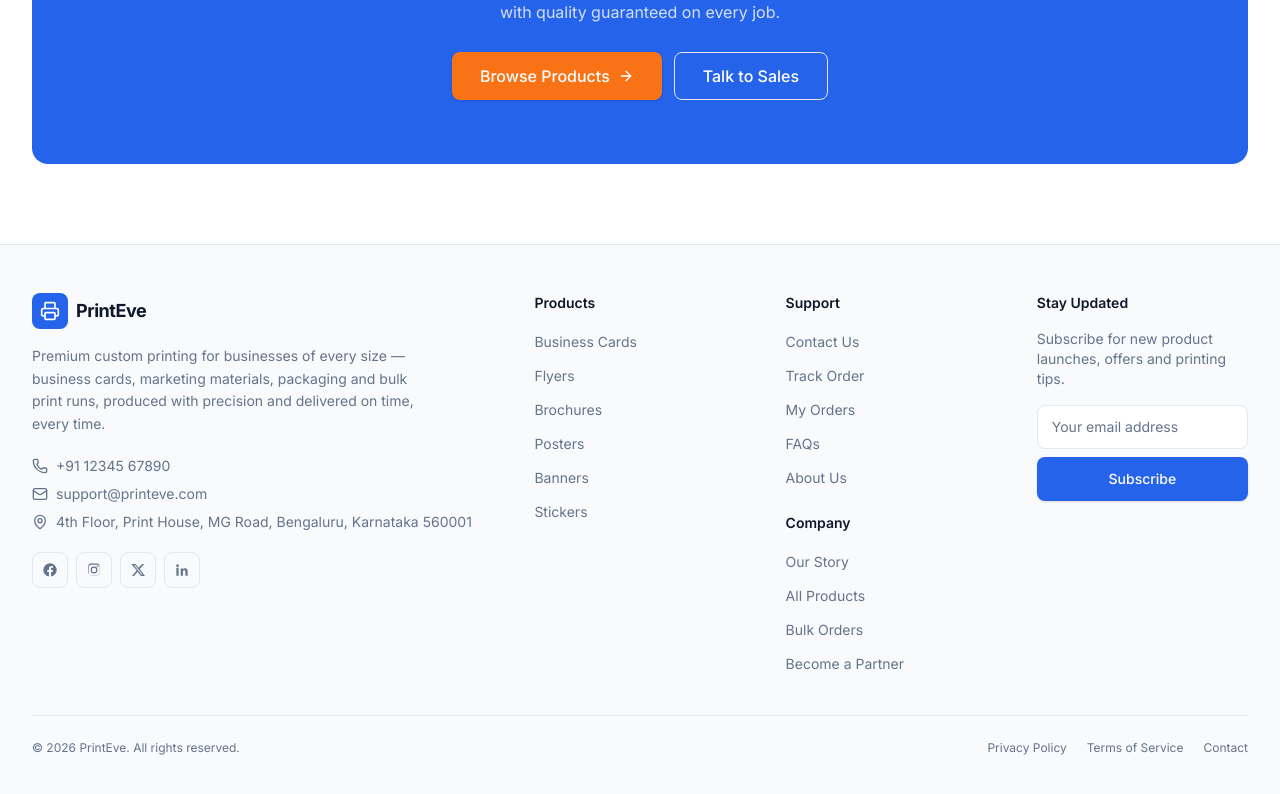
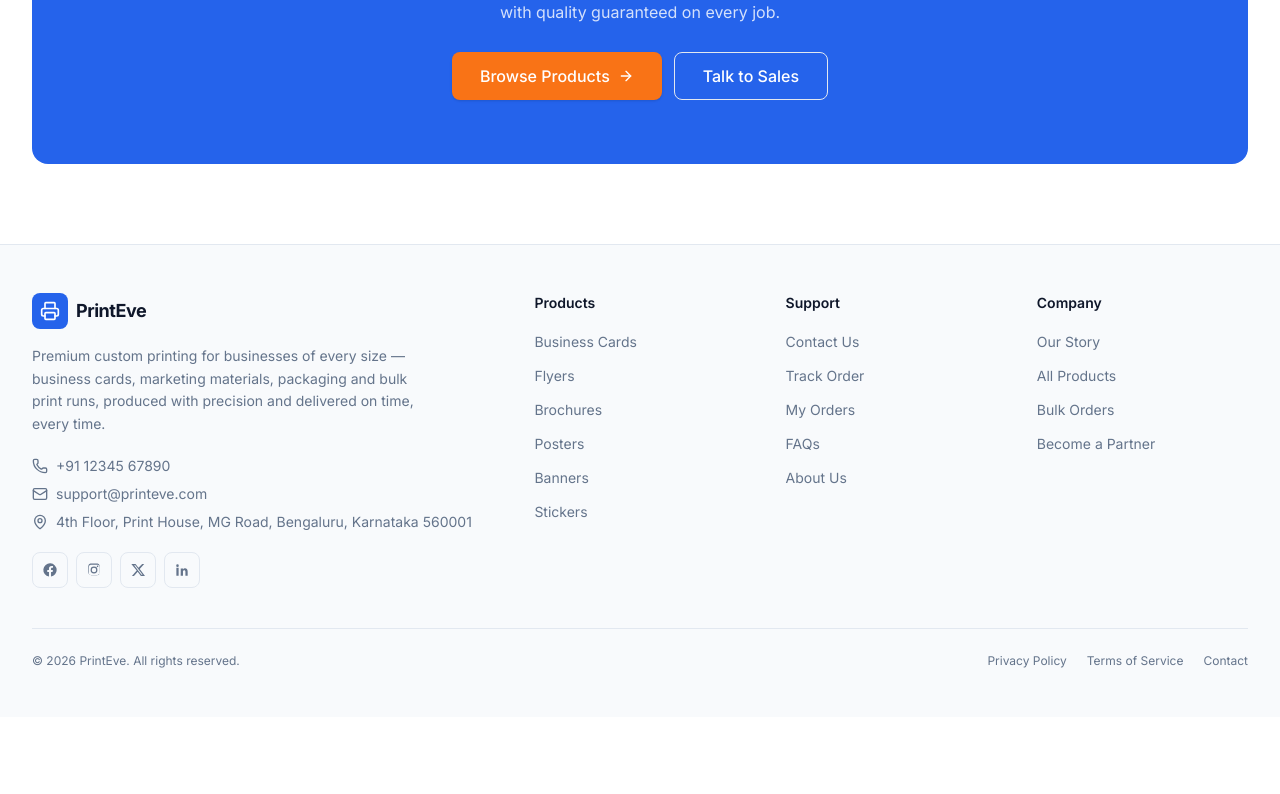
Before and after one commit to tarangsachaniya/printeve, a Next.js app: page / in a window 1280 px wide. Shown: the part 4241-5035 px from the top of the page. After the commit the page ends 4958 px from the top, so only its background shows below. Built offline with nearby package versions, Linux system fonts and the light colour scheme; no server answers.

Commit message:
Remove Stay Connected

```diff
--- a/components/layout/site-footer.tsx
+++ b/components/layout/site-footer.tsx
@@ -1,8 +1,6 @@
 import Link from "next/link";
 import { Printer, Mail, Phone, MapPin } from "lucide-react";
 import { categories } from "@/data/categories";
-import { Input } from "@/components/ui/input";
-import { Button } from "@/components/ui/button";
 import { SocialIcon, type SocialPlatform } from "@/components/ui/social-icon";
 
 const socialLinks: SocialPlatform[] = ["facebook", "instagram", "twitter", "linkedin"];
@@ -92,7 +90,10 @@ export function SiteFooter() {
                 </li>
               ))}
             </ul>
-            <h3 className="mt-6 text-sm font-semibold text-text">Company</h3>
+          </div>
+
+          <div>
+            <h3 className="text-sm font-semibold text-text">Company</h3>
             <ul className="mt-4 flex flex-col gap-2.5">
               {companyLinks.map((link) => (
                 <li key={link.href}>
@@ -104,18 +105,6 @@ export function SiteFooter() {
             </ul>
           </div>
 
-          <div>
-            <h3 className="text-sm font-semibold text-text">Stay Updated</h3>
-            <p className="mt-4 text-sm text-text-muted">
-              Subscribe for new product launches, offers and printing tips.
-            </p>
-            <form className="mt-4 flex flex-col gap-2">
-              <Input type="email" placeholder="Your email address" aria-label="Email address" />
-              <Button type="submit" className="w-full">
-                Subscribe
-              </Button>
-            </form>
-          </div>
         </div>
 
         <div className="mt-10 flex flex-col gap-4 border-t border-border pt-6 md:flex-row md:items-center md:justify-between">
```
